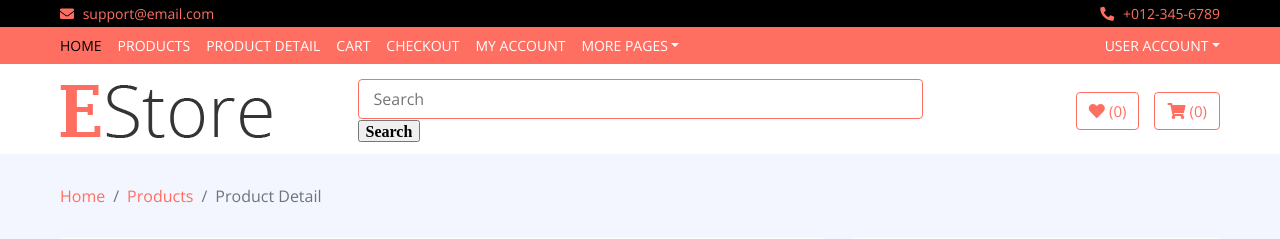
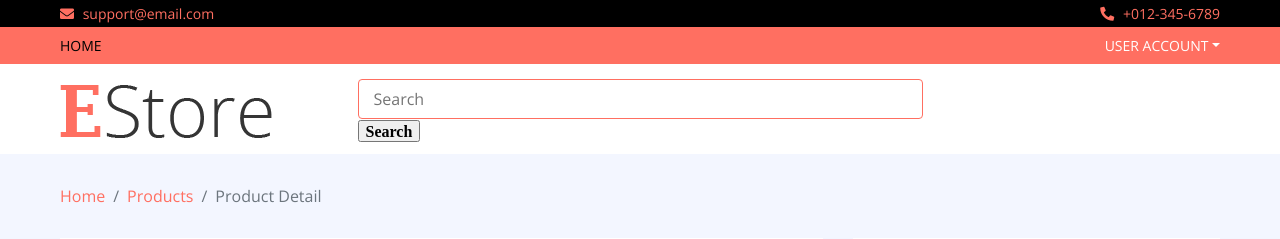
Before and after one commit to kripaz777/class630am, a Django app: a page that uses templates/base.html in a window 1280 px wide. Shown: the top 239 px of the page. Run offline with Django 3.2, Linux system fonts and the light colour scheme; data comes from the database, SQL or seed files in the repository; both versions use the stored data as it was after the commit; some libraries are stand-ins or nearby versions.

Commit message:
cart update

```diff
--- a/home/urls.py
+++ b/home/urls.py
@@ -11,5 +11,6 @@ urlpatterns = [
     path('login',login,name='login'),
     path('viewcart',ViewCart.as_view(),name = 'viewcart'),
     path('add-to-cart/<slug>',cart,name = 'add-to-cart'),
+    path('delete-cart/<slug>', deletecart, name='delete-cart'),
 
 ]
--- a/home/views.py
+++ b/home/views.py
@@ -111,16 +111,28 @@ def cart(request,slug):
         quantity = Cart.objects.get(slug = slug,user = request.user.username).quantity
         quantity = quantity +1
         Cart.objects.filter(slug = slug,user = request.user.username).update(quantity = quantity)
+        quantity = Cart.objects.get(slug=slug, user=request.user.username).quantity
+        if Item.objects.get(slug=slug).discounted_price > 0:
+            actual_price = Item.objects.get(slug=slug).discounted_price
+            total_price = actual_price * quantity
+            Cart.objects.filter(slug=slug, user=request.user.username).update(total=total_price)
+        else:
+            actual_price = Item.objects.get(slug=slug).price
+            total_price = actual_price * quantity
+            Cart.objects.filter(slug=slug, user=request.user.username).update(total=total_price)
 
     else:
         username = request.user.username
-        data = Cart.objects.create(
-            user = username,
-            slug = slug,
-            item = Item.objects.filter(slug = slug)[0]
+        if Item.objects.get(slug=slug).discounted_price > 0:
 
-        )
-        data.save()
+            data = Cart.objects.create(
+                user = username,
+                slug = slug,
+                item = Item.objects.filter(slug = slug)[0]
+            )
+            data.save()
+
+
 
     return redirect('home:viewcart')
 
@@ -129,3 +141,22 @@ def deletecart(request,slug):
         Cart.objects.filter(slug=slug, user=request.user.username).delete()
         messages.success(request, "The product is deleted.")
     return redirect('home:viewcart')
+
+def remove_single_item(request,slug):
+    if Cart.objects.filter(slug = slug,user = request.user.username).exists():
+        quantity = Cart.objects.get(slug = slug,user = request.user.username).quantity
+        quantity = quantity -1
+        Cart.objects.filter(slug = slug,user = request.user.username).update(quantity = quantity)
+        messages.success(request, "quantity is updated")
+
+    return redirect('home:viewcart')
+
+
+def add_single_item(request,slug):
+    if Cart.objects.filter(slug = slug,user = request.user.username).exists():
+        quantity = Cart.objects.get(slug = slug,user = request.user.username).quantity
+        quantity = quantity +1
+        Cart.objects.filter(slug = slug,user = request.user.username).update(quantity = quantity)
+        messages.success(request, "quantity is updated")
+
+    return redirect('home:viewcart')
--- a/shop/settings.py
+++ b/shop/settings.py
@@ -117,9 +117,11 @@ USE_TZ = True
 import os
 # Static files (CSS, JavaScript, Images)
 # https://docs.djangoproject.com/en/3.1/howto/static-files/
-
+MEDIA_URL = 'media/'
 STATIC_URL = '/static/'
 
 STATICFILES_DIRS = (
     os.path.join(BASE_DIR, 'static'),
 )
+LOGIN_REDIRECT_URL = "/"
+LOGOUT_REDIRECT_URL = "/"
--- a/shop/urls.py
+++ b/shop/urls.py
@@ -15,9 +15,14 @@ Including another URLconf
 """
 from django.contrib import admin
 from django.urls import path,include
+from django.conf import settings
+from django.conf.urls.static import static
+
 
 urlpatterns = [
     path('admin/', admin.site.urls),
     path('',include('home.urls')),
     path('accounts/',include('django.contrib.auth.urls')),
 ]
+if settings.DEBUG:
+    urlpatterns += static(settings.MEDIA_URL,document_root = settings.MEDIA_ROOT)
--- a/templates/base.html
+++ b/templates/base.html
@@ -53,29 +53,27 @@
 
                     <div class="collapse navbar-collapse justify-content-between" id="navbarCollapse">
                         <div class="navbar-nav mr-auto">
-                            <a href="index.html" class="nav-item nav-link active">Home</a>
-                            <a href="product-list.html" class="nav-item nav-link">Products</a>
-                            <a href="product-detail.html" class="nav-item nav-link">Product Detail</a>
-                            <a href="cart.html" class="nav-item nav-link">Cart</a>
-                            <a href="checkout.html" class="nav-item nav-link">Checkout</a>
-                            <a href="my-account.html" class="nav-item nav-link">My Account</a>
+                            <a href="/" class="nav-item nav-link active">Home</a>
+
+                        </div>
+                        <div class="navbar-nav ml-auto">
+                            {% if user.is_authenticated %}
                             <div class="nav-item dropdown">
-                                <a href="#" class="nav-link dropdown-toggle" data-toggle="dropdown">More Pages</a>
+                                <a href="#" class="nav-link dropdown-toggle" data-toggle="dropdown">{{user.username}}</a>
                                 <div class="dropdown-menu">
-                                    <a href="wishlist.html" class="dropdown-item">Wishlist</a>
-                                    <a href="login.html" class="dropdown-item">Login & Register</a>
-                                    <a href="contact.html" class="dropdown-item">Contact Us</a>
+                                    <a href="/accounts/logout" class="dropdown-item">Log Out</a>
+
                                 </div>
                             </div>
-                        </div>
-                        <div class="navbar-nav ml-auto">
+                            {% else %}
                             <div class="nav-item dropdown">
                                 <a href="#" class="nav-link dropdown-toggle" data-toggle="dropdown">User Account</a>
                                 <div class="dropdown-menu">
-                                    <a href="#" class="dropdown-item">Login</a>
-                                    <a href="#" class="dropdown-item">Register</a>
+                                    <a href="/login" class="dropdown-item">Login</a>
+                                    <a href="/account" class="dropdown-item">Register</a>
                                 </div>
                             </div>
+                            {% endif %}
                         </div>
                     </div>
                 </nav>
@@ -103,16 +101,18 @@
                         </div>
                     </div>
                     <div class="col-md-3">
+                          {% if user.is_authenticated %}
                         <div class="user">
                             <a href="wishlist.html" class="btn wishlist">
                                 <i class="fa fa-heart"></i>
                                 <span>(0)</span>
                             </a>
-                            <a href="cart.html" class="btn cart">
+                            <a href="mycart/" class="btn cart">
                                 <i class="fa fa-shopping-cart"></i>
                                 <span>(0)</span>
                             </a>
                         </div>
+                        {% endif %}
                     </div>
                 </div>
             </div>
--- a/templates/cart.html
+++ b/templates/cart.html
@@ -37,7 +37,7 @@
                                         <tr>
                                             <td>
                                                 <div class="img">
-                                                    <a href="#"><img src="{{cart.item.image}}" alt="Image"></a>
+                                                    <a href="#"><img src="{{cart.item.image.url}}" alt="Image"></a>
                                                     <p>{{cart.item.title}}</p>
                                                 </div>
                                             </td>
@@ -53,8 +53,8 @@
                                                     <button class="btn-plus"><i class="fa fa-plus"></i></button>
                                                 </div>
                                             </td>
-                                            <td>$99</td>
-                                            <td><button><i class="fa fa-trash"></i></button></td>
+                                            <td>Rs {{cart.total}}</td>
+                                            <td><a href = "{{cart.delete_cart_url}}"><button><i class="fa fa-trash"></i></button></a></td>
                                         </tr>
                                         {% endfor %}
                                     </tbody>
--- a/templates/product-detail.html
+++ b/templates/product-detail.html
@@ -23,20 +23,20 @@
                             <div class="row align-items-center">
                                 <div class="col-md-5">
                                     <div class="product-slider-single normal-slider">
-                                        <img src="{{product.image}}" alt="Product Image">
-                                        <img src="{{product.image}}" alt="Product Image">
-                                        <img src="{{product.image}}" alt="Product Image">
-                                        <img src="{{product.image}}" alt="Product Image">
-                                        <img src="{{product.image}}" alt="Product Image">
-                                        <img src="{{product.image}}" alt="Product Image">
+                                        <img src="{{product.image.url}}" alt="Product Image">
+                                        <img src="{{product.image.url}}" alt="Product Image">
+                                        <img src="{{product.image.url}}" alt="Product Image">
+                                        <img src="{{product.image.url}}" alt="Product Image">
+                                        <img src="{{product.image.url}}" alt="Product Image">
+                                        <img src="{{product.image.url}}" alt="Product Image">
                                     </div>
                                     <div class="product-slider-single-nav normal-slider">
-                                        <div class="slider-nav-img"><img src="{{product.image}}" alt="Product Image"></div>
-                                        <div class="slider-nav-img"><img src="{{product.image}}" alt="Product Image"></div>
-                                        <div class="slider-nav-img"><img src="{{product.image}}" alt="Product Image"></div>
-                                        <div class="slider-nav-img"><img src="{{product.image}}" alt="Product Image"></div>
-                                        <div class="slider-nav-img"><img src="{{product.image}}" alt="Product Image"></div>
-                                        <div class="slider-nav-img"><img src="{{product.image}}" alt="Product Image"></div>
+                                        <div class="slider-nav-img"><img src="{{product.image.url}}" alt="Product Image"></div>
+                                        <div class="slider-nav-img"><img src="{{product.image.url}}" alt="Product Image"></div>
+                                        <div class="slider-nav-img"><img src="{{product.image.url}}" alt="Product Image"></div>
+                                        <div class="slider-nav-img"><img src="{{product.image.url}}" alt="Product Image"></div>
+                                        <div class="slider-nav-img"><img src="{{product.image.url}}" alt="Product Image"></div>
+                                        <div class="slider-nav-img"><img src="{{product.image.url}}" alt="Product Image"></div>
                                     </div>
                                 </div>
                                 <div class="col-md-7">
```
Also changed, not shown: home/models.py (+8 -4 lines), templates/index.html (+10 -10 lines), db.sqlite3.
